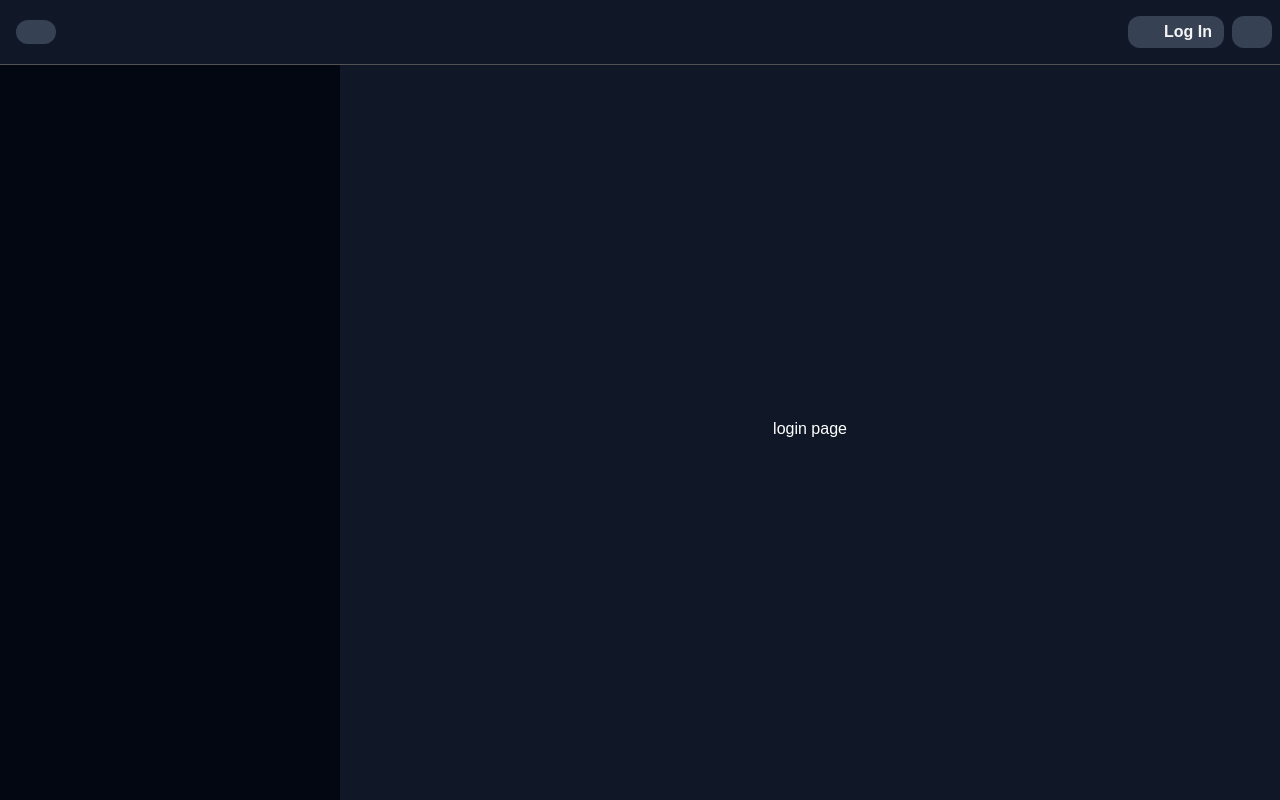
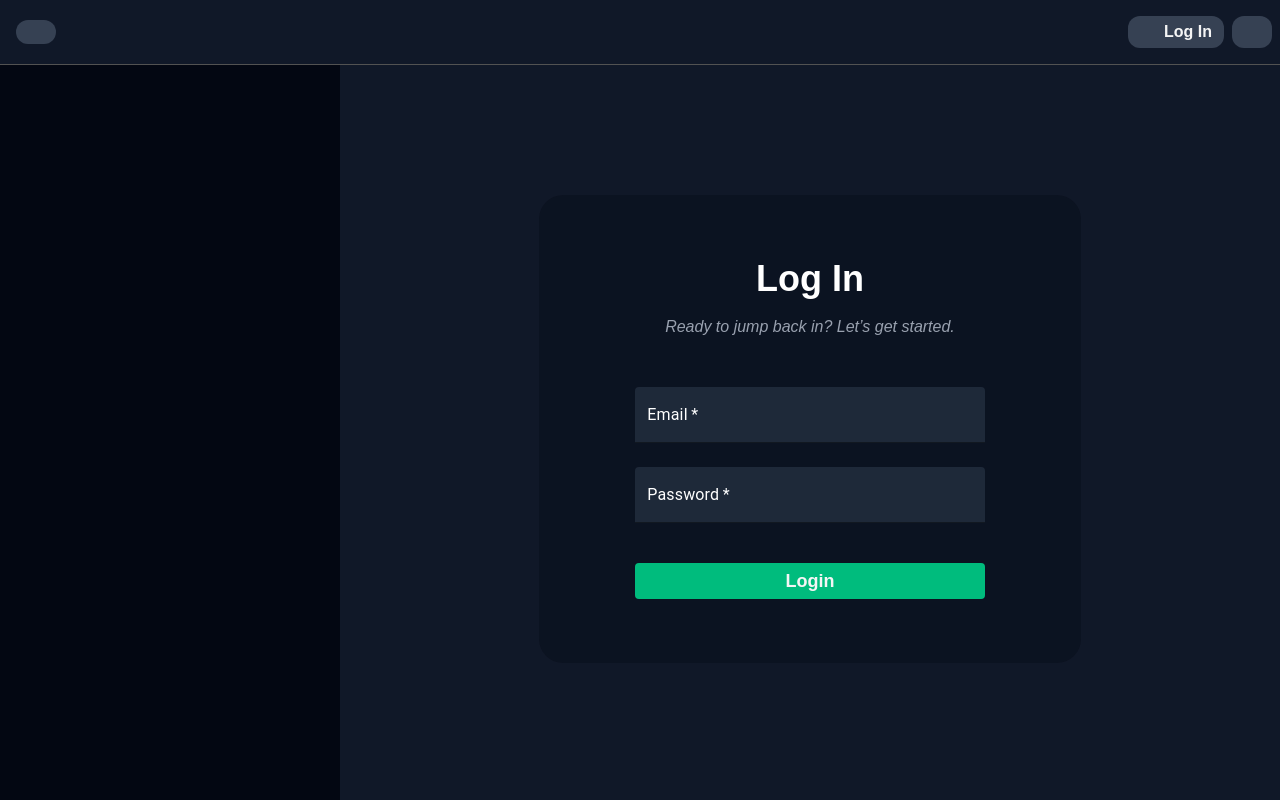
Before and after one commit to nxcholas/nx-binder, a React app in the folder frontend/: page /login in a window 1280 px wide. Built offline with nearby package versions, Linux system fonts and the light colour scheme; some icons are missing; the HTML template or start-up script is replaced by a standard one.

Commit message:
work on logged in state, can use context api or move state up

```diff
--- /dev/null
+++ b/frontend/src/components/LoginForm.jsx
@@ -0,0 +1,88 @@
+import Button from "../components/Button";
+import TextField from "@mui/material/TextField";
+import toast from "react-hot-toast";
+import { useState } from "react";
+import { useNavigate } from "react-router-dom";
+import api from "../lib/axios.mjs";
+
+function LoginForm() {
+  const [form, setForm] = useState({
+    email: "",
+    password: "",
+  });
+
+  const navigate = useNavigate();
+
+  const handleChange = (e) => {
+    setForm((prev) => ({
+      ...prev,
+      [e.target.name]: e.target.value,
+    }));
+  };
+
+  const handleSubmit = async (e) => {
+    e.preventDefault();
+    try {
+      const res = await toast.promise(api.post("/login", form), {
+        loading: "Logging you in...",
+        success: "Successfully logged in!",
+        error: "There was some problem logging you in. Please try again.",
+      });
+      // grab token from res
+      const token = res.data.token;
+
+      // set token in localstorage
+      localStorage.setItem("token", token);
+
+    } catch (error) {
+      toast.error("There was some problem logging you in. Please try again.");
+    } finally {
+      navigate('/');
+    }
+  };
+
+  return (
+    <div className="w-2/3 min-w-[500px] max-w-[640px] md:min-w-[9/10] h-full flex flex-col justify-center bg-gray-950/30 px-24 py-16 rounded-3xl">
+      <form onSubmit={handleSubmit}>
+        <div className="title w-full flex flex-col justify-center items-center mb-8">
+          <h1 className="text-4xl font-bold mb-4">Log In</h1>
+          <p className="italic text-gray-400">
+            Ready to jump back in? Let’s get started.
+          </p>
+        </div>
+        <div className="form-control">
+          <TextField
+            id="filled"
+            label="Email"
+            variant="filled"
+            type="text"
+            sx={{ input: { color: "white" } }}
+            margin="normal"
+            fullWidth
+            onChange={handleChange}
+            name="email"
+            required
+          />
+        </div>
+        <div className="form-control">
+          <TextField
+            id="filled"
+            label="Password"
+            variant="filled"
+            type="password"
+            sx={{ input: { color: "white" } }}
+            margin="normal"
+            fullWidth
+            onChange={handleChange}
+            name="password"
+            required
+          />
+        </div>
+        <div className="form-control mt-8">
+          <Button text={"Login"} type={"submit"} />
+        </div>
+      </form>
+    </div>
+  );
+}
+export default LoginForm;
--- a/frontend/src/components/RegisterUserForm.jsx
+++ b/frontend/src/components/RegisterUserForm.jsx
@@ -1,6 +1,4 @@
 import Button from "../components/Button";
-import MainContent from "../components/MainContent";
-import Navbar from "../components/Navbar";
 import TextField from "@mui/material/TextField";
 import toast from "react-hot-toast";
 import { useState } from "react";
@@ -25,12 +23,10 @@ function RegisterUserForm() {
     // client side validation check
     if (!/^[^\s@]+@[^\s@]+\.[^\s@]+$/.test(form.email)) {
       toast.error("Invalid email. Please enter a valid email");
-      return;
     }
 
     if (form.password !== confirmPassword) {
-      toast.error("Invalid password. Please confirm password.");
-      return;
+      toast.error("Invalid password. Please confirm password.")
     }
 
     // POST: register user
@@ -54,7 +50,7 @@ function RegisterUserForm() {
     setConfirmPassword(e.target.value);
   };
 
-  const handleChange = (e, prev) => {
+  const handleChange = (e) => {
     setForm((prev) => ({
       ...prev,
       [e.target.name]: e.target.value,
@@ -63,7 +59,7 @@ function RegisterUserForm() {
 
   return (
     <div className="w-2/3 min-w-[500px] max-w-[640px] md:min-w-[9/10] h-full flex flex-col justify-center bg-gray-950/30 px-24 py-16 rounded-3xl">
-      <form onSubmit={handleSubmit}>
+      <form onSubmit={e => handleSubmit(e)}>
         <div className="title w-full flex flex-col justify-center items-center mb-8">
           <h1 className="text-4xl font-bold mb-4">Sign Up</h1>
           <p className="italic text-gray-400">Sign up up gain access!</p>
--- a/frontend/src/pages/Homepage.jsx
+++ b/frontend/src/pages/Homepage.jsx
@@ -9,19 +9,16 @@ function Homepage() {
   useEffect(() => {
     const token = localStorage.getItem("token")
     if (token) {
-      setIsAuthenticated(true);
+      setIsAuthenticated(!!token);
     }
-  }, [isAuthenticated])
+  }, [])
   return (
     <>
       <Navbar />
       <MainContent>
         {/* render content here */}
         <div className="flex justify-center items-center">
-          {!isAuthenticated && (
-            <NoAccountFound />
-          )}
-          {}
+          {isAuthenticated ? (<p>test</p>) : (<NoAccountFound />)}
         </div>
       </MainContent>
     </>
--- a/frontend/src/pages/Login.jsx
+++ b/frontend/src/pages/Login.jsx
@@ -1,12 +1,13 @@
 import Navbar from "../components/Navbar"
 import MainContent from "../components/MainContent"
+import LoginForm from "../components/LoginForm"
 
 function Login() {
   return (
     <div>
       <Navbar />
       <MainContent>
-        <h1>login page</h1>
+        <LoginForm />
       </MainContent>
       </div>
   )
```
